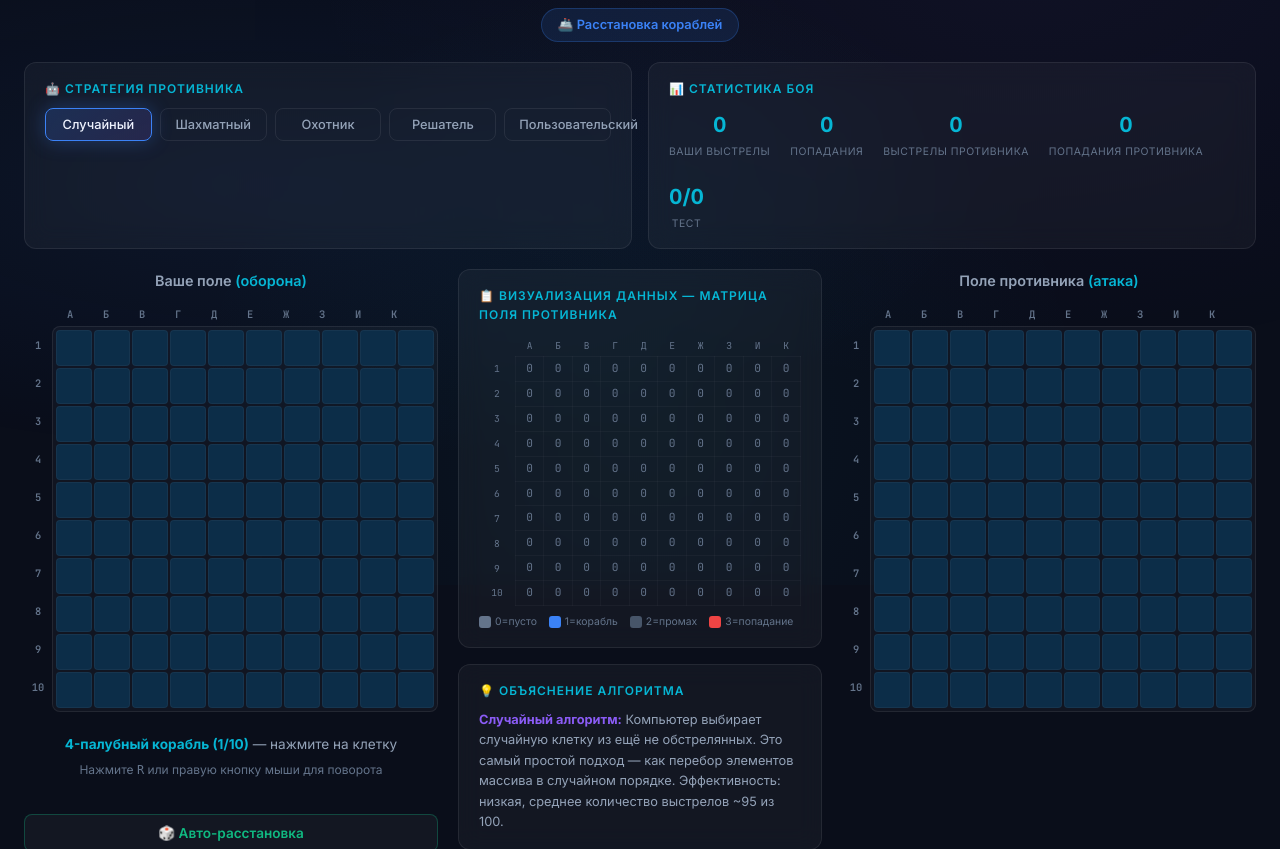
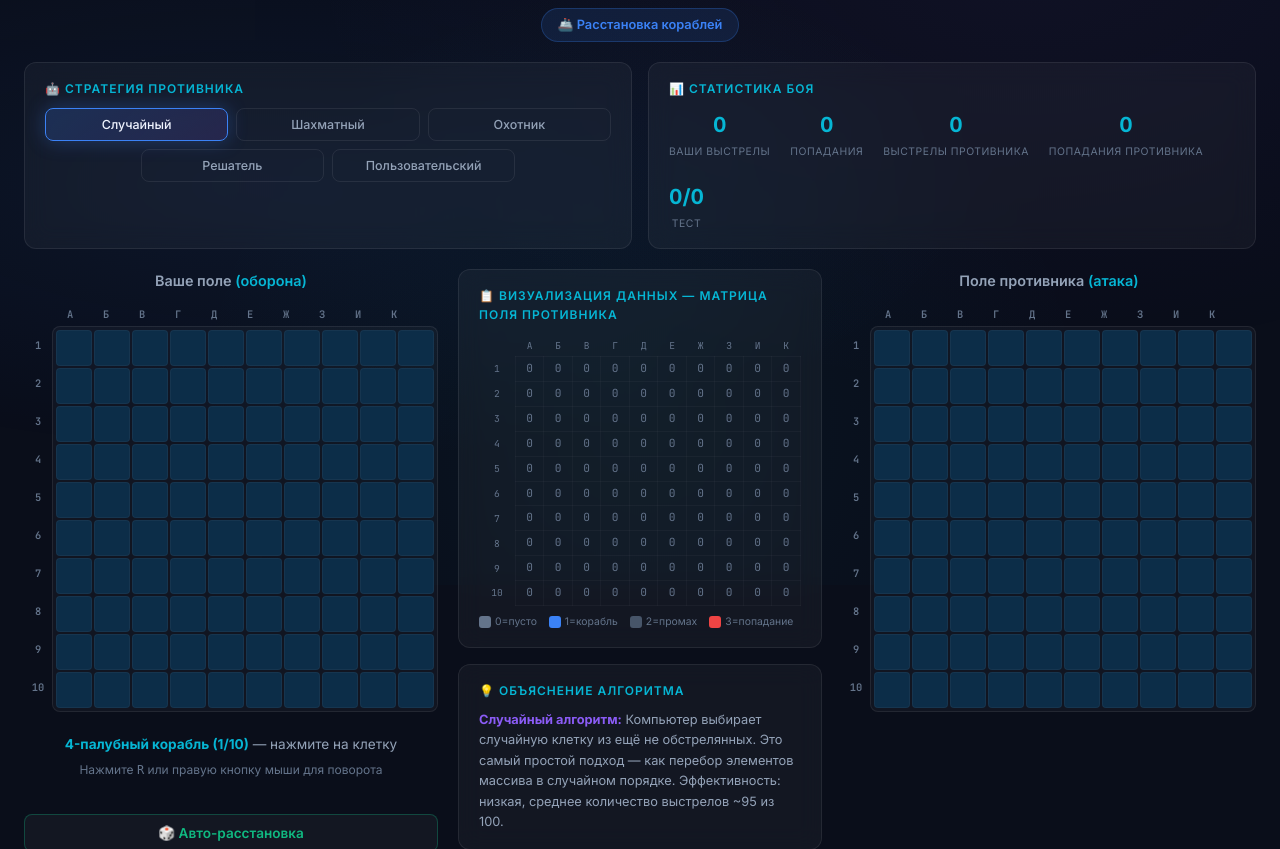
Before and after one commit to IPAT228/morskoy_boy, a Django app: template game/templates/game/index.html in a window 1280 px wide. Shown: the part 215-1064 px from the top of the page. Run offline with Django 5.2, Linux system fonts and the light colour scheme; the template is opened without the code that fills it, so the values that code supplies are empty.

Commit message:
Align custom strategy button in strategy selector grid.
Use a centered 3+2 layout so the user mode button no longer shifts on wrap.

Co-authored-by: Cursor <cursoragent@cursor.com>

```diff
--- a/game/static/game/css/style.css
+++ b/game/static/game/css/style.css
@@ -212,24 +212,33 @@ body::before {
 .strategy-card { flex: 1; min-width: 280px; }
 
 .strategy-buttons {
-    display: flex;
+    display: grid;
+    grid-template-columns: repeat(6, minmax(0, 1fr));
     gap: 8px;
-    flex-wrap: wrap;
 }
 
 .strategy-btn {
-    flex: 1;
-    min-width: 100px;
-    padding: 8px 14px;
+    grid-column: span 2;
+    min-width: 0;
+    padding: 8px 10px;
     border: 1px solid var(--border-glass);
     border-radius: var(--radius-sm);
     background: transparent;
     color: var(--text-secondary);
     font-family: var(--font-main);
-    font-size: 0.8rem;
+    font-size: 0.78rem;
     font-weight: 500;
+    text-align: center;
     cursor: pointer;
     transition: var(--transition);
+}
+
+.strategy-btn:nth-child(4) {
+    grid-column: 2 / span 2;
+}
+
+.strategy-btn:nth-child(5) {
+    grid-column: 4 / span 2;
 }
 
 .strategy-btn:hover {
```
